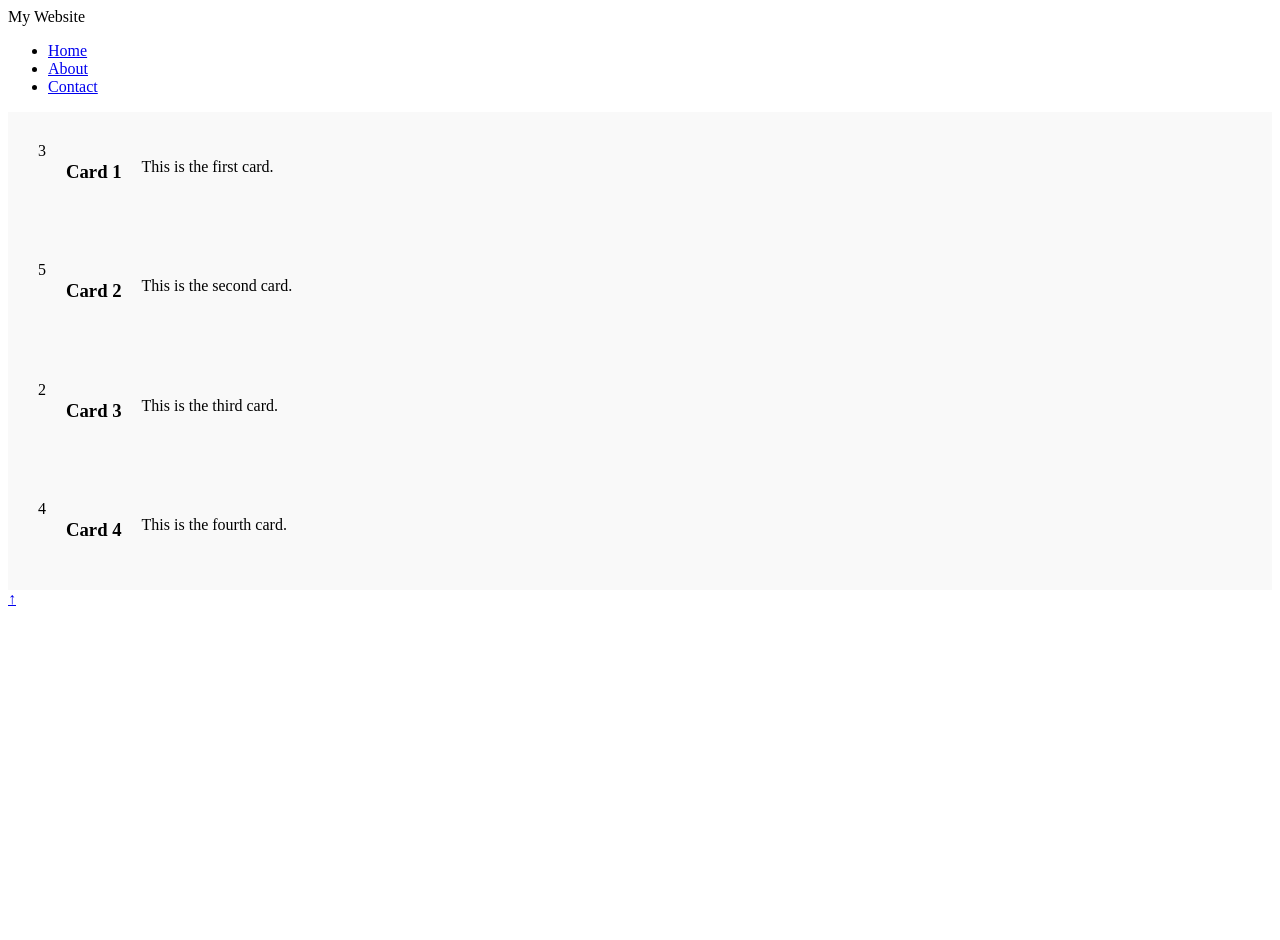
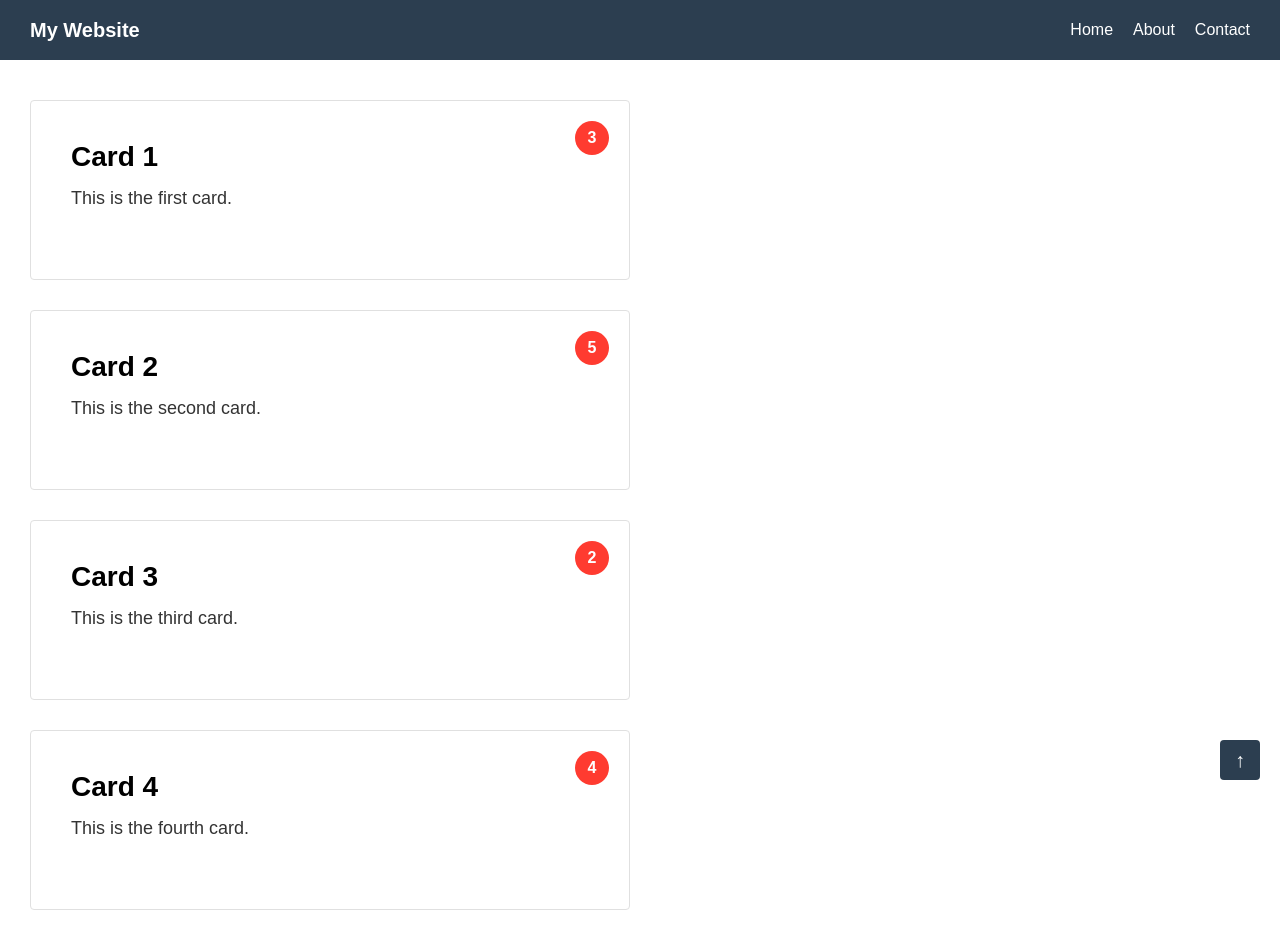
Before and after one commit to doaaestity-blip/project02, a plain HTML site: page ex00/index.html in a window 1280 px wide. Before the commit the page ends 800 px from the top, so only its background shows below. Drawn offline with Linux system fonts and the light colour scheme.

Commit message:
Update style.css

```diff
--- a/ex00/style.css
+++ b/ex00/style.css
@@ -1,38 +1,111 @@
-.nav-container {
-    display: flex;
-    justify-content: space-between;
-    align-items: center;
-    background-color: #2c3e50;
-    color: white;
-    padding: 15px 30px;
-}
-
-.nav-container ul {
-    display: flex;
-    list-style: none;
-    gap: 20px;
+* {
+    box-sizing: border-box;
     margin: 0;
     padding: 0;
 }
 
-.nav-container a {
+body {
+    font-family: Arial, sans-serif;
+    background-color: #ffffff;
+    padding-top: 70px;
+}
+
+.navbar {
+    position: fixed;
+    top: 0;
+    left: 0;
+    width: 100%;
+    height: 60px;
+    background-color: #2c3e50;
+    color: #ffffff;
+    display: flex;
+    justify-content: space-between;
+    align-items: center;
+    padding: 0 30px;
+    z-index: 1000;
+}
+
+.navbar .logo {
+    font-size: 20px;
+    font-weight: bold;
+}
+
+.nav-links {
+    list-style: none;
+    display: flex;
+    gap: 20px;
+}
+
+.nav-links a {
+    color: #ffffff;
     text-decoration: none;
-    color: white;
+    font-size: 16px;
+}
+
+.nav-links a:hover {
+    text-decoration: underline;
+}
+
+.main-content {
+    display: flex;
+    flex-direction: column;
+    align-items: flex-start;
+    padding: 30px;
+    gap: 30px;
+    max-width: 1000px;
 }
 
 .card-container {
-    display: flex;
-    flex-direction: row;
-    flex-wrap: wrap;
-    gap: 20px;
-    padding: 30px;
-    background-color: #f9f9f9;
+    position: relative;
+    width: 600px;
+    height: 180px;
+    padding: 40px;
+    background-color: #ffffff;
+    border: 1px solid #e0e0e0;
+    border-radius: 4px;
 }
 
-.card {
-    background-color: #ffffff;
-    border: 1px solid #e0e0e0;
-    padding: 20px;
-    width: 220px;
-    height: 120px;
+.card-container h3 {
+    font-size: 28px;
+    font-weight: bold;
+    margin-bottom: 15px;
+    color: #000000;
 }
+
+.card-container p {
+    color: #333333;
+    font-size: 18px;
+}
+
+.notification-badge {
+    position: absolute;
+    top: 20px;
+    right: 20px;
+    width: 34px;
+    height: 34px;
+    background-color: #ff3b30;
+    color: #ffffff;
+    font-size: 16px;
+    font-weight: bold;
+    display: flex;
+    justify-content: center;
+    align-items: center;
+    border-radius: 50%;
+}
+
+.back-to-top {
+    position: fixed;
+    bottom: 20px;
+    right: 20px;
+    width: 40px;
+    height: 40px;
+    background-color: #2c3e50;
+    color: #ffffff;
+    text-decoration: none;
+    display: flex;
+    justify-content: center;
+    align-items: center;
+    border-radius: 4px;
+    font-size: 20px;
+    z-index: 1000;
+}
```
